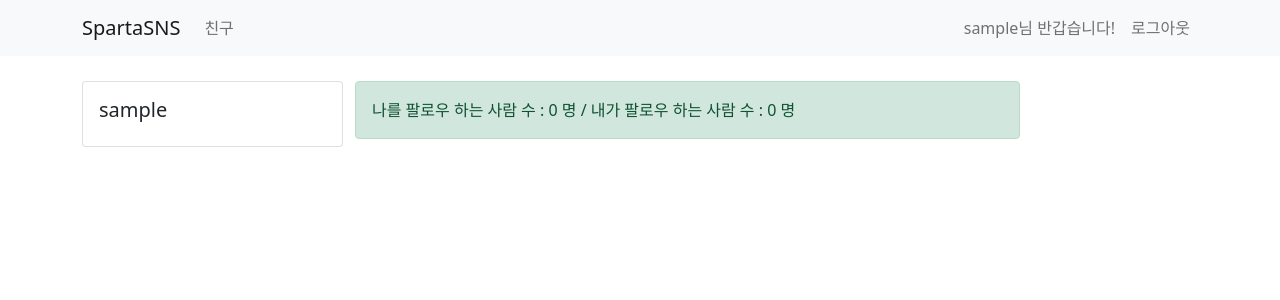
After one commit to kimmyeongji/django_mySpartaSns, a Django app: page /user/ in a window 1280 px wide. The commit adds this page. Shown: the top 300 px of the page. Run offline with Django 4.2, Linux system fonts and the light colour scheme; the visitor is signed in with stand-in values (Sample User, id 1); data comes from the database, SQL or seed files in the repository.

Commit message:
upgraded follow, show follows (sparta django 4-7)

```diff
--- a/templates/base.html
+++ b/templates/base.html
@@ -37,7 +37,7 @@
         <div class="collapse navbar-collapse" id="navbarSupportedContent">
             <ul class="navbar-nav mr-auto">
                 <li class="nav-item active">
-                    <a class="nav-link" href="#"> 친구 <span class="sr-only"></span></a>
+                    <a class="nav-link" href="/user"> 친구 <span class="sr-only"></span></a>
                 </li>
             </ul>
         </div>
--- /dev/null
+++ b/templates/user/user_list.html
@@ -0,0 +1,54 @@
+<!-- templates/user/user_list.html -->
+{% extends 'base.html' %}
+{% block title %}
+    사용자 리스트
+{% endblock %}
+
+{% block content %}
+    <div class="container timeline-container">
+        <div class="row">
+            <!-- 왼쪽 컬럼 -->
+            <div class="col-md-3">
+                <div class="card">
+                    <div class="card-body">
+                        <h5 class="card-title">{{ user.username }}</h5>
+                        <p class="card-text"> {{ user.bio }}</p>
+
+                    </div>
+                </div>
+            </div>
+            <!-- 오른 쪽 컬럼-->
+            <div class="col-md-7">
+                <div class="row">
+                    <div class="alert alert-success" role="alert">
+                        나를 팔로우 하는 사람 수 : {{ user.followee.count }} 명 / 내가 팔로우 하는 사람 수 : {{ user.follow.count }} 명
+                    </div>
+                </div>
+                <div class="row">
+                    <!-- 사용자 리스트 반복문 -->
+                    {% for ul in user_list %}
+                        <div class="card">
+                            <div class="card-body">
+                                <h5 class="card-title">{{ ul.username }}</h5>
+                                <h6 class="card-subtitle mb-2 text-muted">{{ ul.email }}</h6>
+                                <p class="card-text">
+                                    {{ ul.bio }}
+                                </p>
+                                <p class="card-text">
+                                    팔로잉 {{ ul.follow.count }} 명 / 팔로워 {{ ul.followee.count }} 명
+                                </p>
+                                {% if ul in user.follow.all %}
+                                    <a href="/user/follow/{{ ul.id }}" class="card-link">[팔로우 취소]</a>
+                                {% else %}
+                                    <a href="/user/follow/{{ ul.id }}" class="card-link">[팔로우]</a>
+                                {% endif %}
+                            </div>
+                        </div>
+                        <hr>
+                    {% endfor %}
+                </div>
+            </div>
+            <div class="col-md-2"></div>
+        </div>
+    </div>
+{% endblock %}
--- a/user/urls.py
+++ b/user/urls.py
@@ -5,4 +5,6 @@ urlpatterns = [
     path('sign-up/', views.sign_up_view, name='sign-up'),
     path('sign-in/', views.sign_in_view, name='sign-in'),
     path('logout/', views.logout, name='logout'),
+    path('user/', views.user_view, name='user-list'),
+    path('user/follow/<int:id>', views.user_follow, name='user-follow')
 ]
--- a/user/views.py
+++ b/user/views.py
@@ -60,3 +60,23 @@ def sign_in_view(request):
 def logout(request):
     auth.logout(request)
     return redirect('/')
+
+# user/views.py
+
+@login_required
+def user_view(request):
+    if request.method == 'GET':
+        # 사용자를 불러오기, exclude와 request.user.username 를 사용해서 '로그인 한 사용자'를 제외하기
+        user_list = UserModel.objects.all().exclude(username=request.user.username)
+        return render(request, 'user/user_list.html', {'user_list': user_list})
+
+
+@login_required
+def user_follow(request, id):
+    me = request.user
+    click_user = UserModel.objects.get(id=id)
+    if me in click_user.followee.all():
+        click_user.followee.remove(request.user)
+    else:
+        click_user.followee.add(request.user)
+    return redirect('/user')
```
